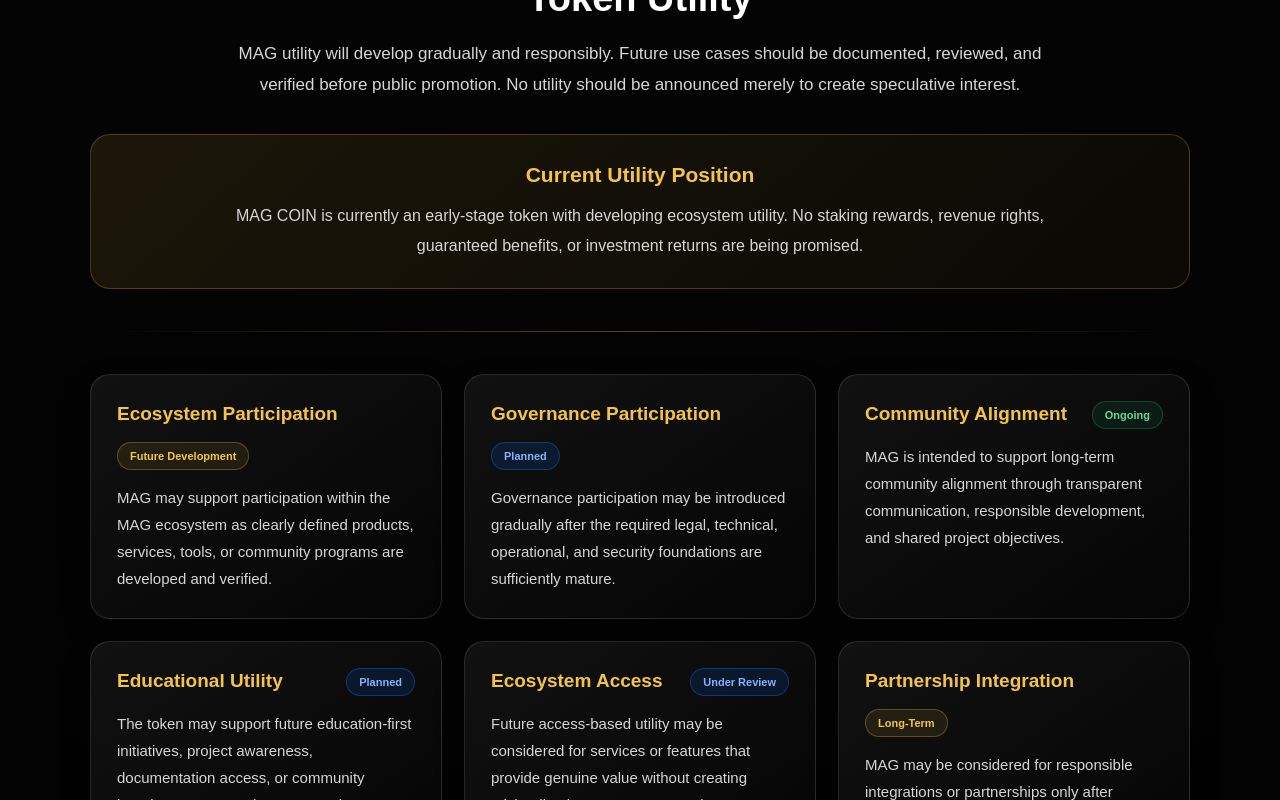
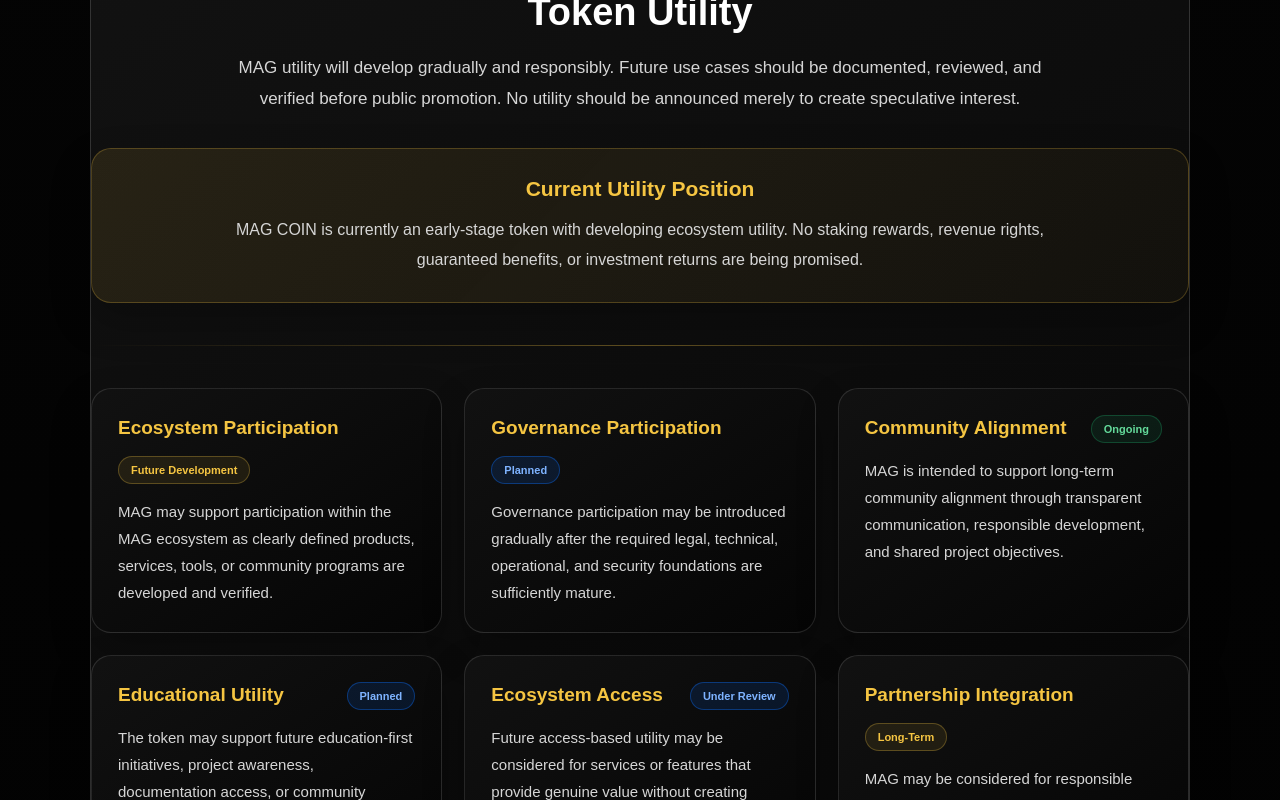
Before and after one commit to MAGZOWN/mag-coin-website, a Next.js app: page /tokenomics in a window 1280 px wide. Shown: the part 3860-4660 px from the top of the page. Built offline with nearby package versions, Linux system fonts and the light colour scheme.

Commit message:
Phase 17.28: Apply premium hover and shadow effects to Token Utility

```diff
--- a/app/components/TokenUtility.tsx
+++ b/app/components/TokenUtility.tsx
@@ -77,7 +77,7 @@ export default function TokenUtility() {
     <section
       id="token-utility"
       style={styles.section}
-      className="fadeIn"
+      className="magCard cardHover fadeIn"
       aria-labelledby="token-utility-title"
     >
       <p style={styles.label}>RESPONSIBLE UTILITY</p>
@@ -109,7 +109,7 @@ export default function TokenUtility() {
           <article
             key={item.title}
             style={styles.card}
-            className="cardHover"
+            className="magCard cardHover"
           >
             <div style={styles.cardHeader}>
               <h3 style={styles.heading}>{item.title}</h3>
@@ -194,6 +194,7 @@ const styles: Record<string, CSSProperties> = {
     background:
       "linear-gradient(135deg, rgba(245,197,66,.10), rgba(245,197,66,.03))",
     border: "1px solid rgba(245,197,66,.24)",
+    boxShadow: "0 18px 42px rgba(0,0,0,.24)",
     textAlign: "center",
   },
 
@@ -232,7 +233,7 @@ const styles: Record<string, CSSProperties> = {
     borderRadius: "20px",
     padding: "26px",
     color: "#e5e5e5",
-    boxShadow: "0 12px 30px rgba(0,0,0,.24)",
+    boxShadow: "0 18px 42px rgba(0,0,0,.24)",
   },
 
   cardHeader: {
@@ -277,6 +278,7 @@ const styles: Record<string, CSSProperties> = {
     background:
       "linear-gradient(135deg, rgba(245,197,66,.09), rgba(245,197,66,.025))",
     border: "1px solid rgba(245,197,66,.23)",
+    boxShadow: "0 18px 42px rgba(0,0,0,.24)",
   },
 
   rulesTitle: {
@@ -302,8 +304,9 @@ const styles: Record<string, CSSProperties> = {
     marginTop: "28px",
     padding: "28px",
     borderRadius: "18px",
-    background: "rgba(255,255,255,.035)",
+    background: "linear-gradient(145deg, rgba(255,255,255,.05), rgba(255,255,255,.025))",
     border: "1px solid rgba(255,255,255,.10)",
+    boxShadow: "0 18px 42px rgba(0,0,0,.22)",
   },
 
   closingTitle: {
```
